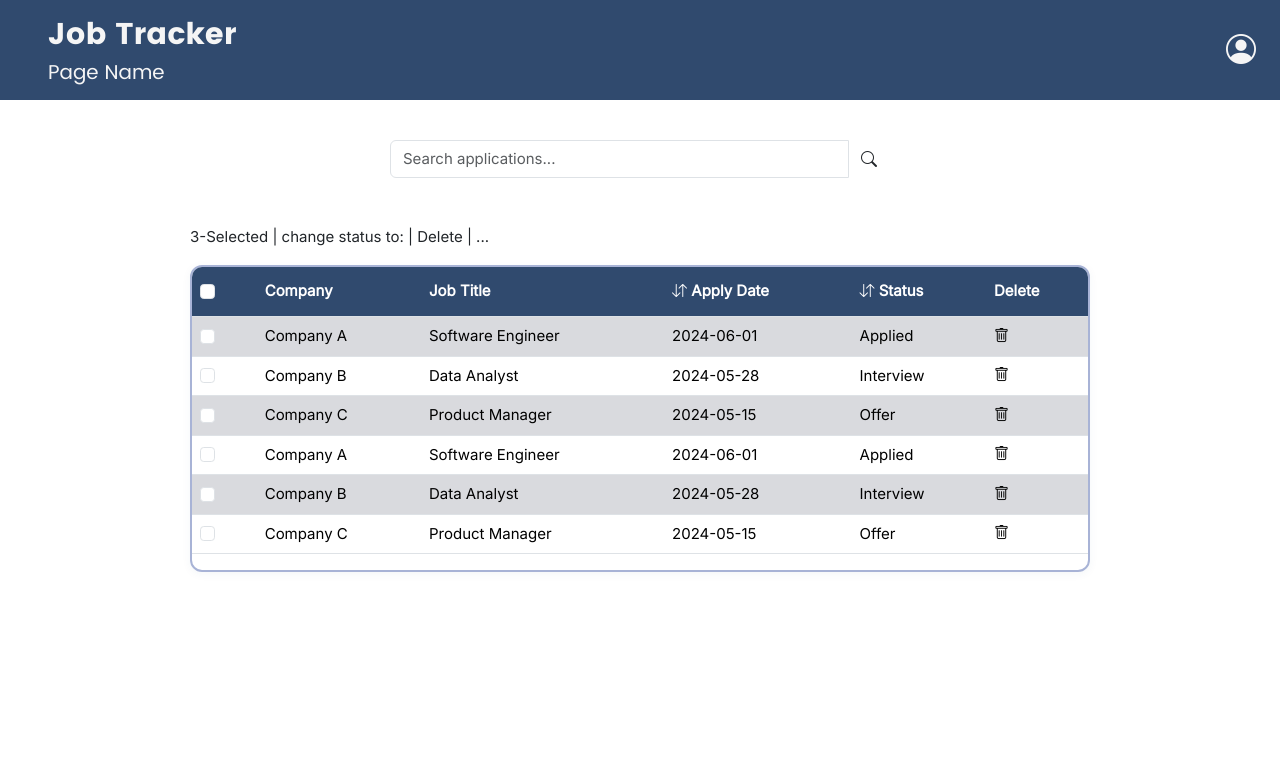
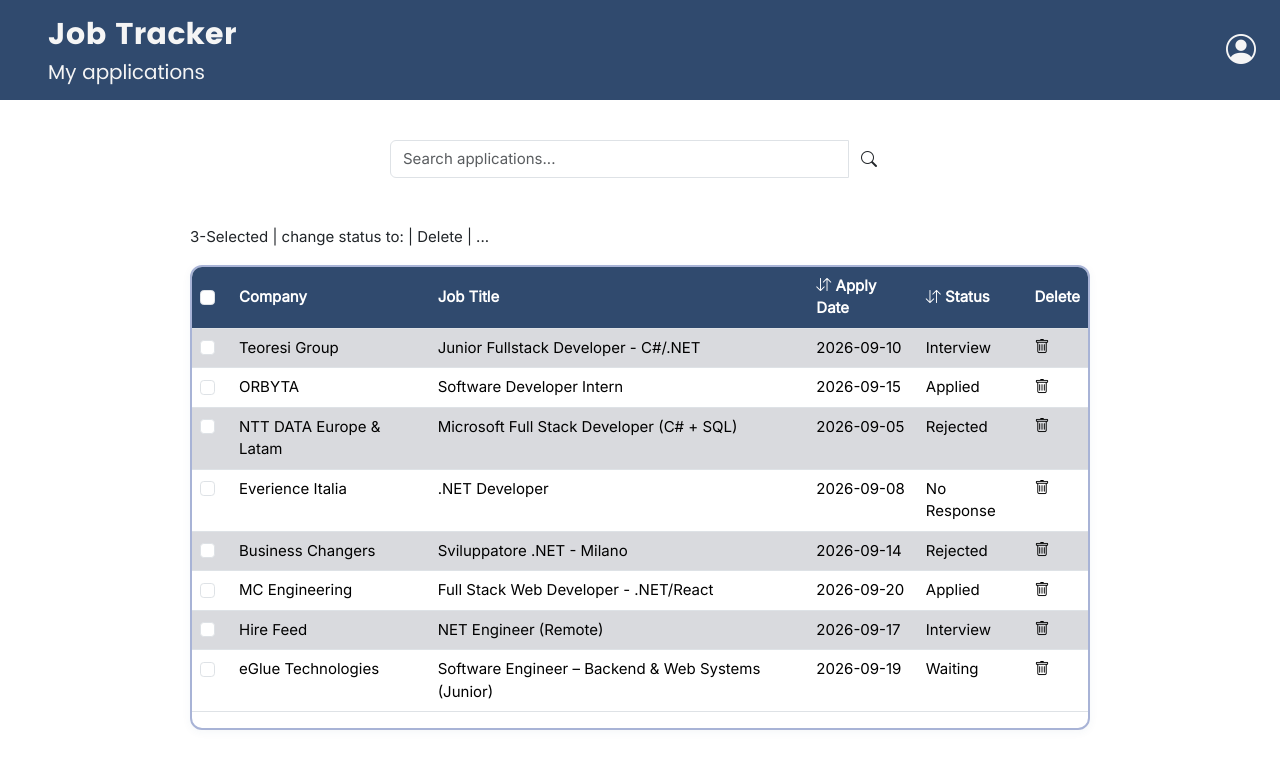
Before and after one commit to minasamadi/job-tracker, a React (Vite) app in the folder frontend/: page /applications in a window 1280 px wide. Shown: the top 768 px of the page. Built offline with nearby package versions, Linux system fonts and the light colour scheme.

Commit message:
Update frontend structure and render applications from mock data
Rename Dashboard to Home

Add pageTitle prop to PageLayout and Header

Render applications table from mock-data.json using map()

Ignore backend folder

```diff
--- a/frontend/src/AppRoutes.tsx
+++ b/frontend/src/AppRoutes.tsx
@@ -1,7 +1,7 @@
 import { Routes, Route } from 'react-router-dom';
 
 import Authentication from './pages/Authentication';
-import Dashboard from './pages/Dashboard';
+import Home from './pages/Home';
 import NewApplication from './pages/NewApplication';
 import Applications from './pages/Applications';
 
@@ -9,7 +9,7 @@
     return (
         <Routes>
             <Route path="/" element={<Authentication />} />
-            <Route path="/dashboard" element={<Dashboard />} />
+            <Route path="/home" element={<Home />} />
             <Route path="/new-application" element={<NewApplication />} />
             <Route path="/applications" element={<Applications />} />
         </Routes>
--- a/frontend/src/components/Header.tsx
+++ b/frontend/src/components/Header.tsx
@@ -1,11 +1,10 @@
 import '../styles/Header.css';
-export default function Header() {
+export default function Header({ pageTitle }) {
     return (
         <header className="header d-flex align-items-center justify-content-between">
             <div className="d-flex flex-column ps-5">
                 <div className='header-title'>Job Tracker</div>
-                 {/* Parameterized later*/}
-                <div className='page-title'>Page Name</div>
+                <div className='page-title'>{ pageTitle }</div>
                 </div>
             <div className='header-icon pe-4'>
                 <i className="bi bi-person-circle"></i>
--- a/frontend/src/components/PageLayout.tsx
+++ b/frontend/src/components/PageLayout.tsx
@@ -1,10 +1,10 @@
 import Header from "./Header";
 
-export default function PageLayout({children}) {
+export default function PageLayout({ children, pageTitle }) {
     return (
         <div className='page-wrapper'>
-             <div className="fixed-top">
-                <Header />
+            <div className="fixed-top">
+                <Header pageTitle={pageTitle} />
             </div>
             {children}
         </div>
--- a/frontend/src/pages/Applications.tsx
+++ b/frontend/src/pages/Applications.tsx
@@ -1,11 +1,12 @@
 import { InputGroup } from 'react-bootstrap';
 import PageLayout from '../components/PageLayout';
 import '../styles/Applications.css';
+import data from '../data/mock-data.json'
 
-{/* TODO: Add pagination when applications are generated dynamically */}
+{/* TODO: Add pagination when applications are generated dynamically */ }
 export default function Applications() {
     return (
-        <PageLayout>
+        <PageLayout pageTitle="My applications">
             <div className="applications-content">
                 <div className="search-bar-container">
                     <InputGroup>
@@ -34,67 +35,16 @@
                             </tr>
                         </thead>
                         <tbody>
-                            <tr>
-                                <td>
-                                    {/* TODO: Generate application rows dynamically with map() */}
-                                    <input type="checkbox" className="form-check-input me-2" />
-                                </td>
-                                <td>Company A</td>
-                                <td>Software Engineer</td>
-                                <td>2024-06-01</td>
-                                <td>Applied</td>
-                                <td><i className='bi bi-trash'></i></td>
-                            </tr>
-                            <tr>
-                                <td>
-                                    <input type="checkbox" className="form-check-input me-2" />
-                                </td>
-                                <td>Company B</td>
-                                <td>Data Analyst</td>
-                                <td>2024-05-28</td>
-                                <td>Interview</td>
-                                <td><i className='bi bi-trash'></i></td>
-                            </tr>
-                            <tr>
-                                <td>
-                                    <input type="checkbox" className="form-check-input me-2" />
-                                </td>
-                                <td>Company C</td>
-                                <td>Product Manager</td>
-                                <td>2024-05-15</td>
-                                <td>Offer</td>
-                                <td><i className='bi bi-trash'></i></td>
-                            </tr>
-                            <tr>
-                                <td>
-                                    <input type="checkbox" className="form-check-input me-2" />
-                                </td>
-                                <td>Company A</td>
-                                <td>Software Engineer</td>
-                                <td>2024-06-01</td>
-                                <td>Applied</td>
-                                <td><i className='bi bi-trash'></i></td>
-                            </tr>
-                            <tr>
-                                <td>
-                                    <input type="checkbox" className="form-check-input me-2" />
-                                </td>
-                                <td>Company B</td>
-                                <td>Data Analyst</td>
-                                <td>2024-05-28</td>
-                                <td>Interview</td>
-                                <td><i className='bi bi-trash'></i></td>
-                            </tr>
-                            <tr>
-                                <td>
-                                    <input type="checkbox" className="form-check-input me-2" />
-                                </td>
-                                <td>Company C</td>
-                                <td>Product Manager</td>
-                                <td>2024-05-15</td>
-                                <td>Offer</td>
-                                <td><i className='bi bi-trash'></i></td>
-                            </tr>
+                            {data.map((app) => (
+                                <tr key={app.id}>
+                                    <td><input type="checkbox" className="form-check-input me-2" /></td>
+                                    <td>{app.company}</td>
+                                    <td>{app.position}</td>
+                                    <td>{app.dateApplied}</td>
+                                    <td>{app.status}</td>
+                                    <td><i className='bi bi-trash'></i></td>
+                                </tr>
+                            ))}
                         </tbody>
                     </table>
                 </div>
--- a/frontend/src/pages/ChangePassword.tsx
+++ b/frontend/src/pages/ChangePassword.tsx
@@ -3,7 +3,7 @@
 
 export default function ChangePassword() {
     return (
-        <PageLayout>
+        <PageLayout pageTitle="Change Password">
             <div className="change-password-content ">
                 <div className="card h-100 password-card">
                     <div className="card-body">
--- a/frontend/src/pages/Dashboard.tsx
+++ b/frontend/src/pages/Home.tsx
@@ -1,5 +1,5 @@
 import PageLayout from "../components/PageLayout";
-import '../styles/Dashboard.css';
+import '../styles/Home.css';
 import { BsLinkedin } from "react-icons/bs";
 import { SiGlassdoor, SiIndeed } from "react-icons/si";
 import { Link } from "react-router-dom";
@@ -14,7 +14,7 @@
 
 export default function Dashboard() {
     return (
-        <PageLayout>
+        <PageLayout pageTitle="Home">
             <div className="dashboard-content">
                 <div className="external-links-strip d-flex justify-content-start mt-0 pt-2 gap-4 ps-5">
                     <span className="external-links-label">Explore jobs on:</span>
--- a/frontend/src/pages/NewApplication.tsx
+++ b/frontend/src/pages/NewApplication.tsx
@@ -3,7 +3,7 @@
 
 export default function NewApplication() {
     return (
-        <PageLayout>
+        <PageLayout pageTitle="New Application">
             <div className='new-application-content'>
                 <form>
                     <fieldset className='form-section'>
```
Also changed, not shown: frontend/src/styles/Home.css (renamed from frontend/src/styles/Dashboard.css), 1 other file (tests, documents, lock files or other folders).
